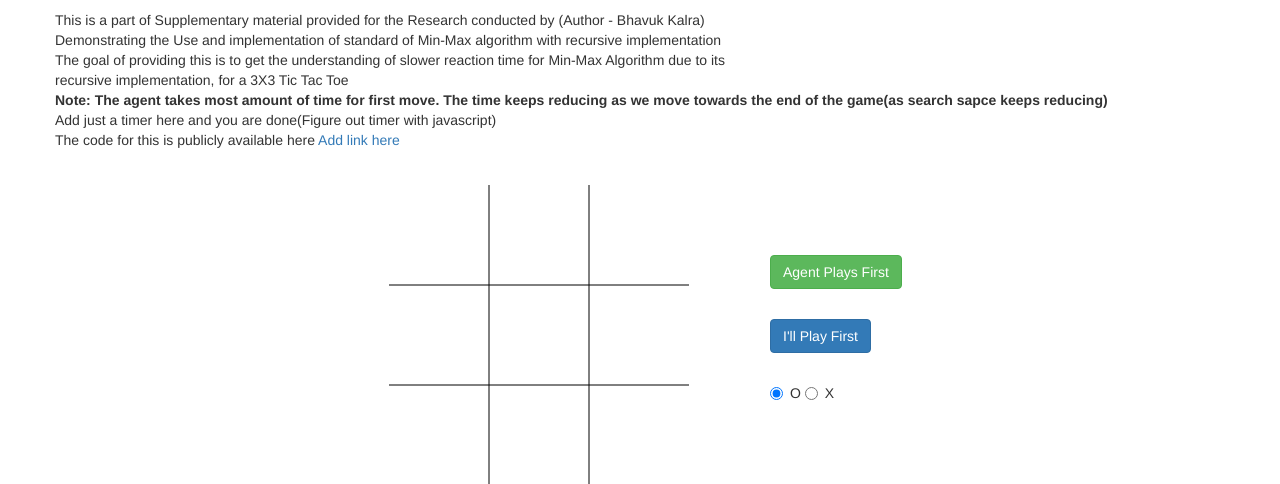
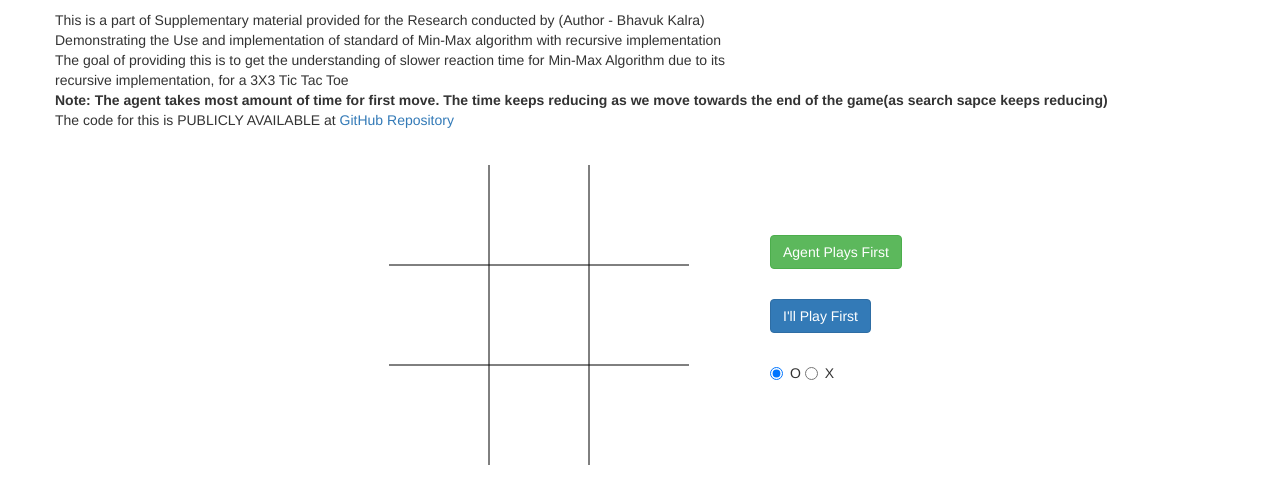
Before and after one commit to bhavukkalra/TicTacToe_Min_Max, a Flask app: page / in a window 1280 px wide. Shown: the part 76-560 px from the top of the page. Run offline with Flask 2, Linux system fonts and the light colour scheme; some libraries are stand-ins or nearby versions.

Commit message:
Final Release, Readme Added, Link Added

```diff
--- a/templates/index.html
+++ b/templates/index.html
@@ -19,8 +19,7 @@
             The goal of providing this is to get the understanding of slower reaction time for Min-Max Algorithm due to its <br>
             recursive implementation, for a 3X3 Tic Tac Toe<br>
             <strong>Note: The agent takes most amount of time for first move. The time keeps reducing as we move towards the end of the game(as search sapce keeps reducing)</strong><br>
-            Add just a timer here and you are done(Figure out timer with javascript)<br>
-            The code for this is publicly available here<a href=""> Add link here</a>
+            The code for this is PUBLICLY AVAILABLE at <a href="https://github.com/bhavukkalra/TicTacToe_Min_Max">GitHub Repository</a>
             </p>
 
         <div class="game">
```
Also changed, not shown: readme.md.
